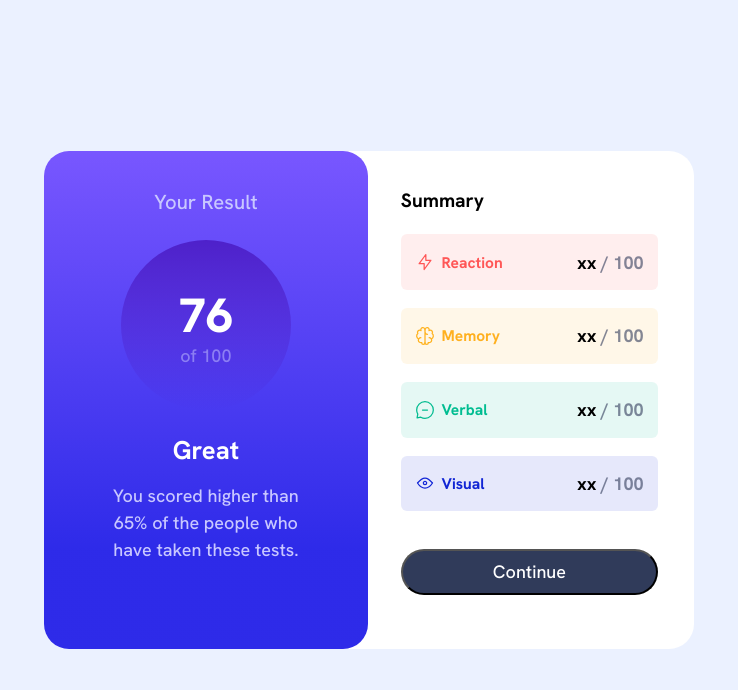
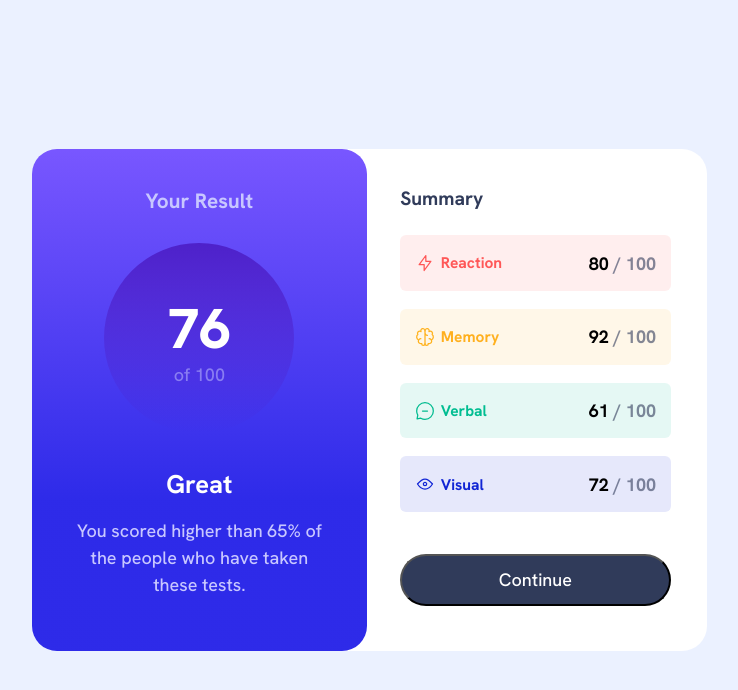
Before and after one commit to Adriano-Dos-Santos/results-summary-component, a plain HTML site: page index.html in a window 1280 px wide. Shown: the whole page, without its empty margins (271-1009 px from the left). Drawn offline with Linux system fonts and the light colour scheme.

Commit message:
JS code complete

```diff
--- a/index.html
+++ b/index.html
@@ -10,7 +10,7 @@
         <link rel="icon" href="assets/images/favicon.ico">
         <link rel="icon" href="assets/images/favicon.svg" type="image/svg+xml">
         <link rel="stylesheet" href="styles.css" type="text/css">
-        <script defer type="text/javascript" src="main.js"></script>
+        <script type="text/javascript" src="main.js" defer></script>
     </head>
     <body>
         <main>
@@ -24,19 +24,19 @@
                 <p class="results-paragraph">You scored higher than 65% of the people who have taken these tests.</p>
             </section>
             <section class="summary-section">
-                <h2>Summary</h2>
+                <h2 class="summary-title">Summary</h2>
                 <section class="score-summary">
                     <div class="score-sections reaction"><img src="assets/images/icon-reaction.svg" alt="" /> <p>Reaction</p> <div class="section-values"><p>
-                        <span>xx</span> / 100
+                        <span id="score-1"></span> / 100
                     </p> </div> </div>
                     <div class="score-sections memory"><img src="assets/images/icon-memory.svg" alt="" /> <p>Memory</p> <div class="section-values"><p>
-                        <span>xx</span> / 100
+                        <span id="score-2"></span> / 100
                     </p> </div> </div>
                     <div class="score-sections verbal"><img src="assets/images/icon-verbal.svg" alt="" /> <p>Verbal</p> <div class="section-values"><p>
-                        <span>xx</span> / 100
+                        <span id="score-3"></span> / 100
                     </p> </div> </div>
                     <div class="score-sections visual"><img src="assets/images/icon-visual.svg" alt="" /> <p>Visual</p> <div class="section-values"><p>
-                        <span>xx</span> / 100
+                        <span id="score-4"></span> / 100
                     </p> </div> </div>
                 <button>Continue</button>
                 </section>
--- a/main.js
+++ b/main.js
@@ -1,4 +1,7 @@
-const person = {
-  name: 'adriano',
-  age: 21,
-}
+fetch('./data.json')
+  .then(response => response.json())
+  .then(data => {
+    for (let i = 0; i <= data.length - 1; i++) {
+      const spanElement = document.getElementById(`score-${i + 1}`);
+      spanElement.textContent = data[i].score;
+    }});
--- a/styles.css
+++ b/styles.css
@@ -98,6 +98,7 @@ textarea {
     --Gentle-cobalt-blue: hsla(234, 85%, 45%,0.1);
 /* Gradients */
     --Light-slate-blue: hsl(252, 100%, 67%);
+    --Gentle-slate-blue: hsla(252, 100%, 67%, 0.8);
     --Light-royal-blue: hsl(241, 81%, 54%);
     --Violet-blue: hsla(256, 72%, 46%, 1);
     --Persian-blue: hsla(241, 72%, 46%, 0);
@@ -127,36 +128,38 @@ body {
 
 
 main {
-    max-width: 650px;
+    max-width: 675px;
     display: flex;
 }
 .results-section {
     width: 50%;
-    background-image: linear-gradient( var(--Light-slate-blue) 0%, var(--Light-royal-blue) 80%);
+    background-image: linear-gradient( var(--Light-slate-blue) 0%, var(--Light-royal-blue) 70%);
     text-align: center;
     color: white;
     border-radius: 25px;
-    padding: 2em 3em 2.5em 3em;
+    padding: 2em 2.5em 0 2.5em;
+    position: relative;
 }
 
 .results-section h1 {
-    font-size: 1.27rem;
+    font-size: 1.3rem;
+    font-weight: 700;
     color: var(--Light-lavender);
 }
 
 .results-score-section {
-    margin: 1.2em auto;
+    margin: 1.5em auto 1.8em auto;
     background-image: linear-gradient(var(--Violet-blue), var(--Persian-blue));
     border-radius: 50%;
-    width: 170px;
-    height: 170px;
+    width: 190px;
+    height: 190px;
     display: flex;
     flex-direction: column;
     justify-content: center;
     align-items: center;
 }
 .score {
-   font-size: 3rem;
+   font-size: 3.5rem;
    font-weight: 800;
    margin-bottom: -10px;
    color: var(--White);
@@ -179,16 +182,15 @@ main {
     background-color: var(--White);
     padding: 2em 2em 2em 3.5em;
     margin-left: -30px;
-    z-index: -1 ;
     border-radius: 0 25px 25px 0;
 }
 .summary-section h2 {
     font-size: 1.2rem;
-    color: var(--Dark-Blue);
+    color: var(--Dark-gray-blue);
     font-weight: 700;
 }
 .score-summary {
-    margin: 1em 0;
+    margin: 1.2em 0 0.5em 0;
     display: flex;
     flex-direction: column;
     grid-row-gap: 1em;
@@ -237,13 +239,13 @@ main {
 }
 
 button {
-    padding: 0.4em 4em;
+    padding: 0.6em 4.5em;
     background-color: var(--Dark-gray-blue);
     color: var(--White);
     border-radius: 30px;
-    margin-top: 1.1em;
+    margin-top: 1.3em;
 }
 
 button:hover {
-    background-image: linear-gradient(var(--Violet-blue), var(--Light-royal-blue));
+    background-image: linear-gradient(var(--Gentle-slate-blue), var(--Light-royal-blue) 70%);
 }
```
